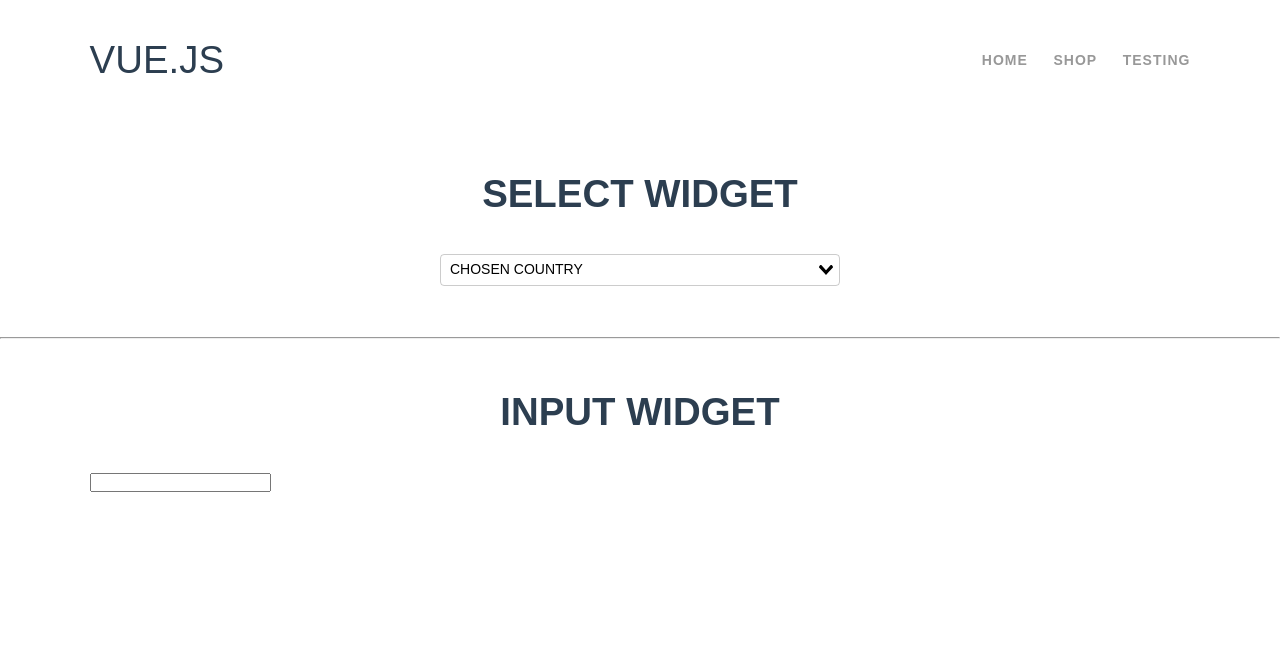
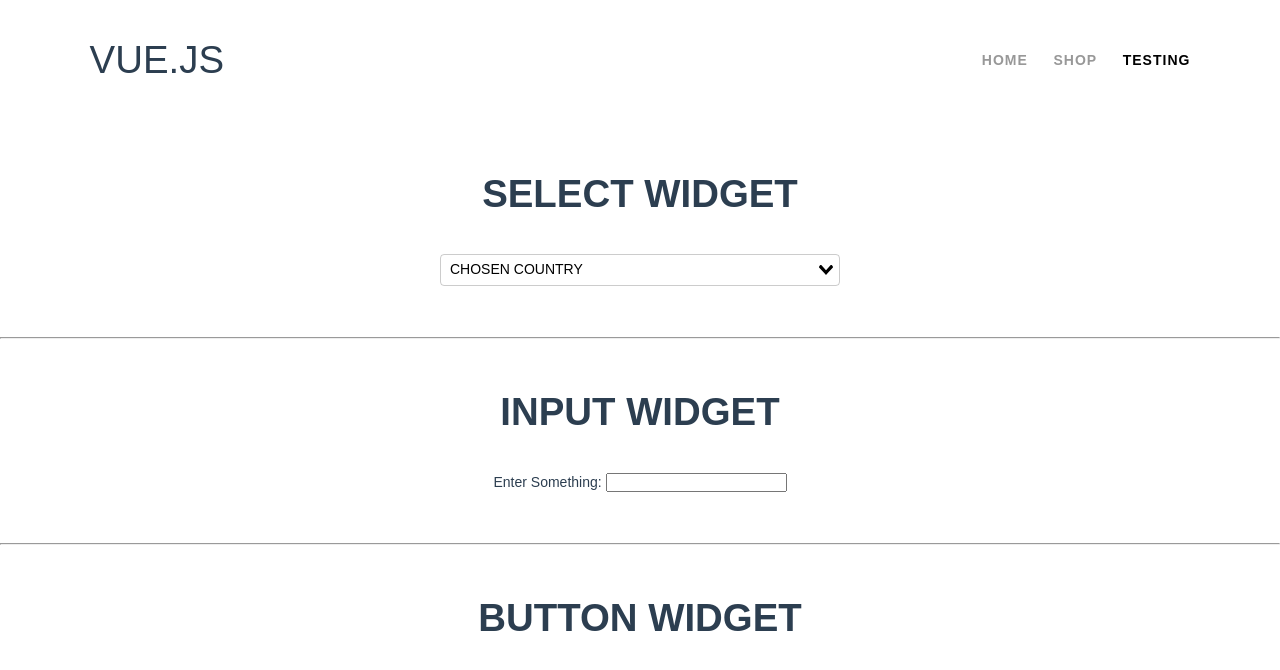
Before and after one commit to RomanSchigolev/vue_beginner, a Vue app: page /testing in a window 1280 px wide. Shown: the top 670 px of the page. Built offline with nearby package versions, Linux system fonts and the light colour scheme.

Commit message:
added a class for the active link

```diff
--- a/src/assets/styles/_base.scss
+++ b/src/assets/styles/_base.scss
@@ -44,4 +44,10 @@ ul, li {
     }
   }
 
+  &__content {
+    max-width: 400px;
+    margin: 0 auto;
+    text-align: center;
+  }
+
 }
--- a/src/components/Header/v-header.vue
+++ b/src/components/Header/v-header.vue
@@ -15,6 +15,7 @@
               <router-link
                 class="menu__link"
                 :to="menuItem.url"
+                exact-active-class="menu__link--active"
               >
                 {{menuItem.title}}
               </router-link>
@@ -80,7 +81,11 @@
       &:hover {
         color: $accentColor;
       }
+
+      &--active {
+        color: $accentColor;
+      }
     }
+  }
 
-  }
 </style>
--- /dev/null
+++ b/src/components/Widgets/Button/v-button.vue
@@ -0,0 +1,21 @@
+<template>
+  <section class="section section__select">
+    <div class="container">
+      <div class="section__title">
+        <h1>Button widget</h1>
+      </div>
+      <div class="section__content">
+      </div>
+    </div>
+  </section>
+</template>
+
+<script>
+  export default {
+    name: "v-button"
+  }
+</script>
+
+<style lang="scss">
+
+</style>
--- a/src/components/Widgets/Input/v-text-field.vue
+++ b/src/components/Widgets/Input/v-text-field.vue
@@ -4,8 +4,9 @@
       <div class="section__title">
         <h1>Input widget</h1>
       </div>
-      <div class="input">
+      <div class="section__content">
         <label for="input">
+          {{label}}
           <input type="text"
                  id="input"
                  :value="inputValue"
@@ -24,6 +25,10 @@
       inputValue: {
         type: String,
         default: ""
+      },
+      label: {
+        type: String,
+        default: ""
       }
     },
     methods: {
@@ -35,6 +40,10 @@
   }
 </script>
 
-<style scoped>
-
+<style lang="scss">
+  .input {
+    max-width: 400px;
+    margin: 0 auto;
+    text-align: center;
+  }
 </style>
--- a/src/components/Widgets/Select/v-select-widget.vue
+++ b/src/components/Widgets/Select/v-select-widget.vue
@@ -4,7 +4,7 @@
       <div class="section__title">
         <h1>Select widget</h1>
       </div>
-      <div class="select">
+      <div class="section__content">
         <v-select
           :options="options"
           label="name"
--- a/src/views/Testing/v-test-page.vue
+++ b/src/views/Testing/v-test-page.vue
@@ -8,20 +8,25 @@
     <hr>
     <v-text-field
       v-model="val"
+      label="Enter Something: "
     />
     <p>{{val}}</p>
+    <hr>
+    <v-button/>
   </div>
 </template>
 
 <script>
   import vSelectWidget from "@/components/Widgets/Select/v-select-widget"
   import vTextField from "@/components/Widgets/Input/v-text-field"
+  import vButton from "@/components/Widgets/Button/v-button"
 
   export default {
     name: "v-test-page",
     components: {
       vSelectWidget,
-      vTextField
+      vTextField,
+      vButton
     },
     data() {
       return {
```
